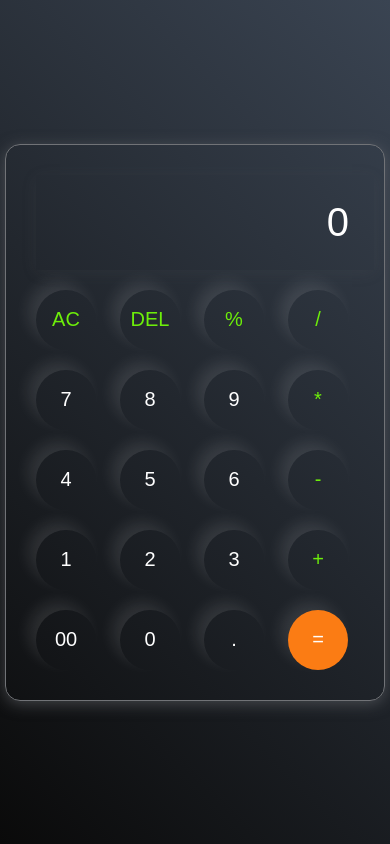
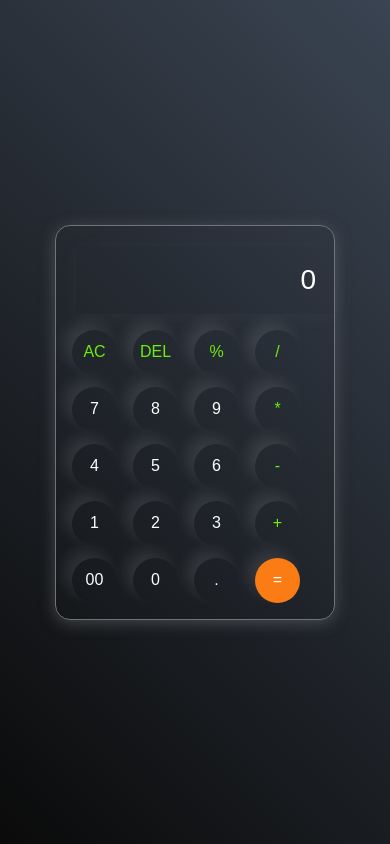
Before and after one commit to anushka9540/Calculator, a plain HTML site: page index2.html in a window 390 px wide. Drawn offline with Linux system fonts and the light colour scheme.

Commit message:
implemented cal

```diff
--- a/style2.css
+++ b/style2.css
@@ -61,3 +61,41 @@ button {
 .operator {
     color: #6dee0a;
 }
+
+@media (max-width: 600px) {
+    .calculator {
+        width: 320px;
+        padding: 15px;
+    }
+
+    input {
+        font-size: 32px;
+        padding: 20px;
+    }
+
+    button {
+        width: 50px;
+        height: 50px;
+        font-size: 18px;
+        margin: 8px;
+    }
+}
+
+@media (max-width: 400px) {
+    .calculator {
+        width: 280px;
+        padding: 10px;
+    }
+
+    input {
+        font-size: 28px;
+        padding: 18px;
+    }
+
+    button {
+        width: 45px;
+        height: 45px;
+        font-size: 16px;
+        margin: 6px;
+    }
+}
```
